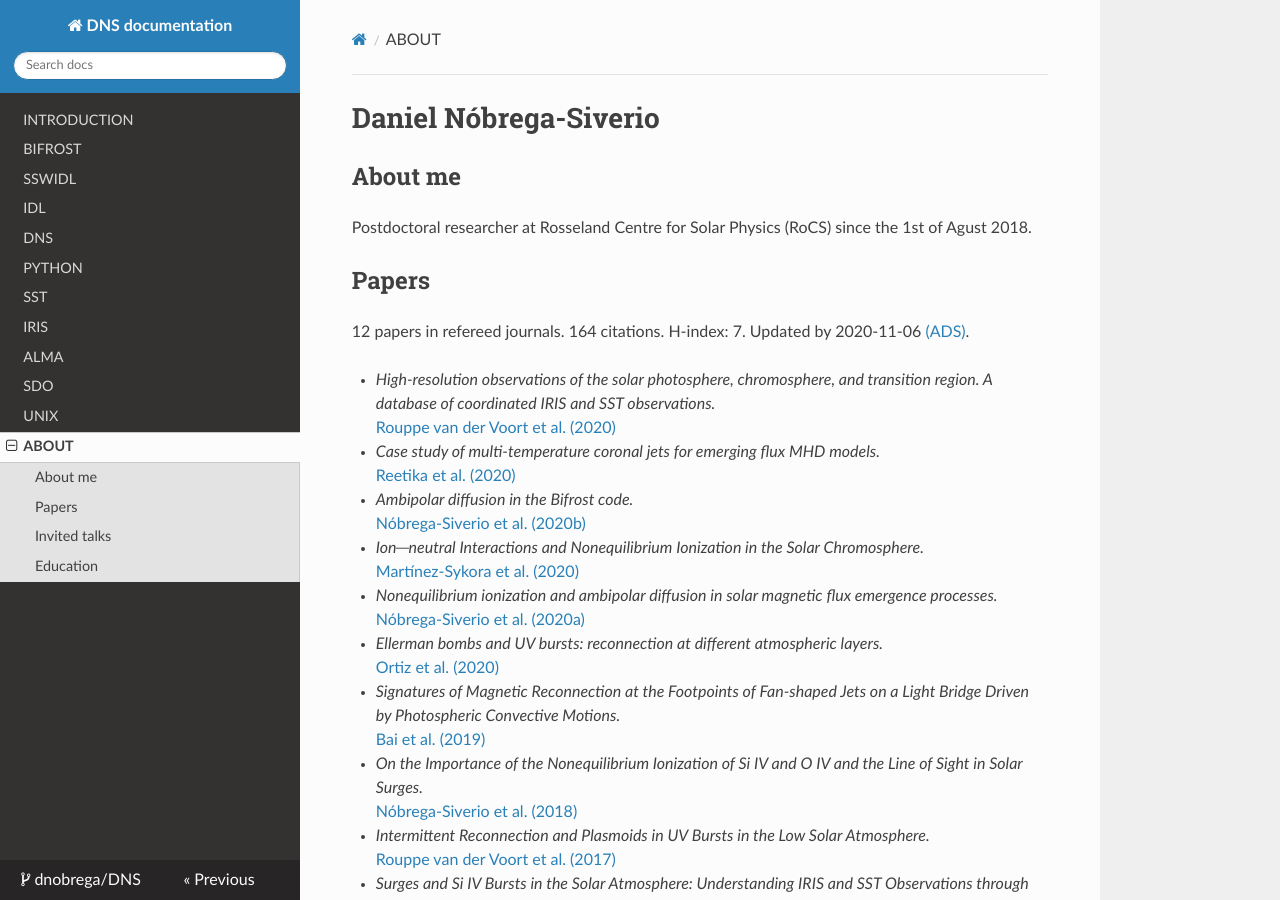
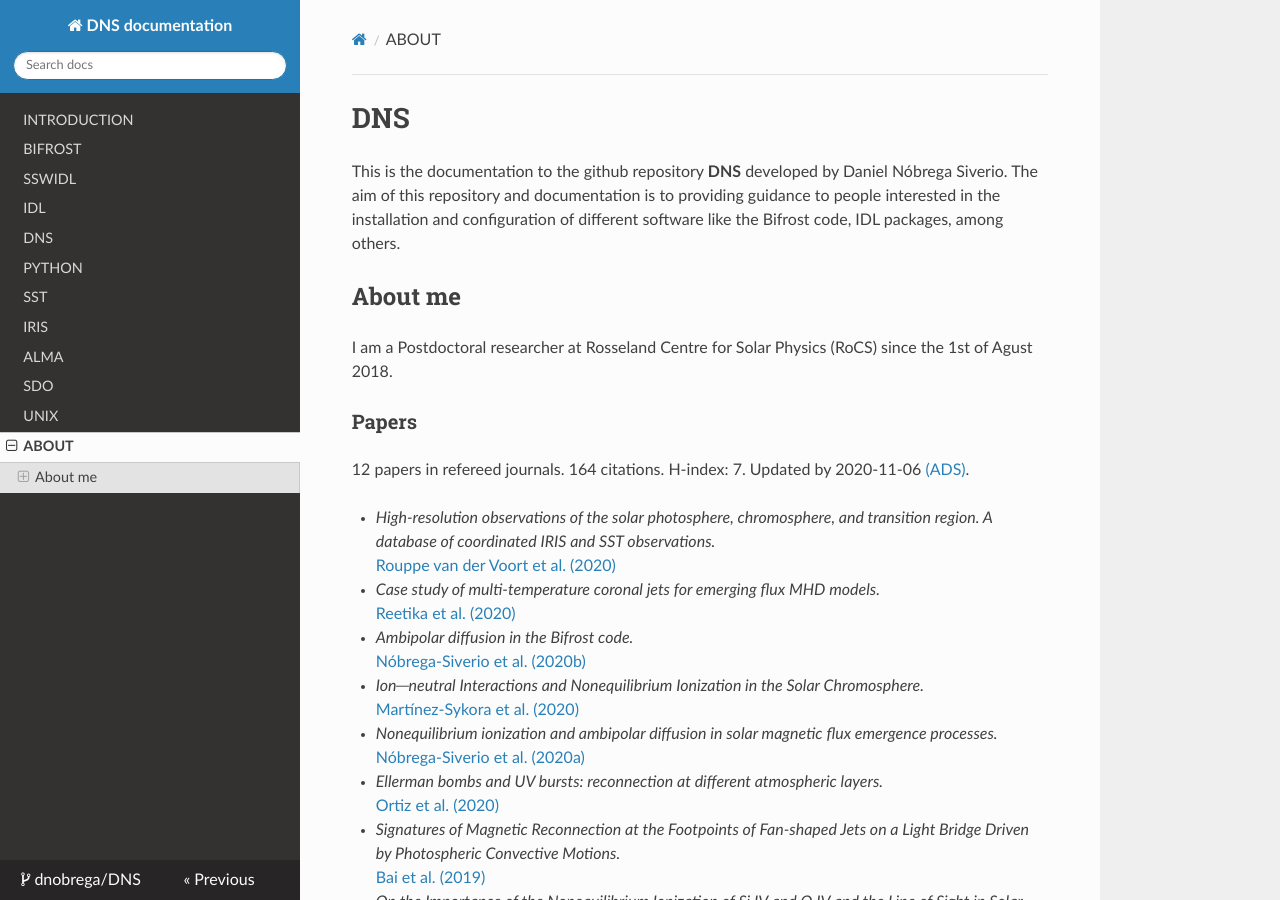
Before and after one commit to dnobrega/DNS, an MkDocs documentation site: the page built from docs/about.md, in a window 1280 px wide and 900 px high. Built offline with MkDocs 1.6.1, drawn with Linux system fonts in a browser that asks for light colours; nearby versions of some CDN libraries.

Commit message:
Update about.md

```diff
--- a/docs/about.md
+++ b/docs/about.md
@@ -1,10 +1,19 @@
-# Daniel Nóbrega-Siverio
+# DNS
+
+This is the documentation to the github repository **DNS** developed by Daniel Nóbrega Siverio.
+The aim of this repository and documentation is to providing guidance to people interested in the installation and configuration of
+different software like the Bifrost code, IDL packages, among others.
+
+
 
 ## About me
 
-Postdoctoral researcher at Rosseland Centre for Solar Physics (RoCS) since the 1st of Agust 2018.
 
-## Papers
+I am a Postdoctoral researcher at Rosseland Centre for Solar Physics (RoCS) since the 1st of Agust 2018.
+
+
+
+### Papers
 
 12 papers in refereed journals. 164 citations. H-index: 7. Updated by 2020-11-06 [(ADS)](https://ui.adsabs.harvard.edu/search/filter_property_fq_property=AND&filter_property_fq_property=property%3A%22refereed%22&fq=%7B!type%3Daqp%20v%3D%24fq_database%7D&fq=%7B!type%3Daqp%20v%3D%24fq_property%7D&fq_database=database%3A%20astronomy&fq_property=(property%3A%22refereed%22)&q=author%3A(%22nobrega-siverio%22)&sort=date%20desc%2C%20bibcode%20desc&p=0).
 
@@ -44,7 +53,7 @@ Postdoctoral researcher at Rosseland Centre for Solar Physics (RoCS) since the 1
 - _The Cool Surge Following Flux Emergence in a Radiation-MHD Experiment._
 [Nóbrega-Siverio et al. (2016)](http://adsabs.harvard.edu/abs/2016ApJ...822...18N)
 
-## Invited talks
+### Invited talks
 
 1. _Surges: a fundamental piece in the solar atmosphere puzzle._
 XIV.0 Reunión científica de la SEA 2020-07 (online).
@@ -52,7 +61,7 @@ XIV.0 Reunión científica de la SEA 2020-07 (online).
 2. _Modeling UV bursts._
 10th IRIS meeting. 4-8 November 2019-11 (Bangalore, India).
 
-## Education
+### Education
 
 * 2013 – 2018 : Doctorate.
 >
```
